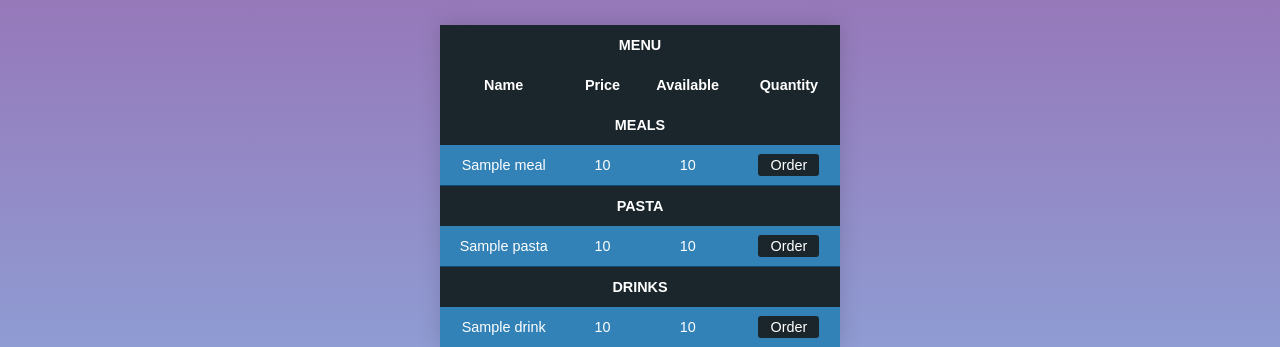
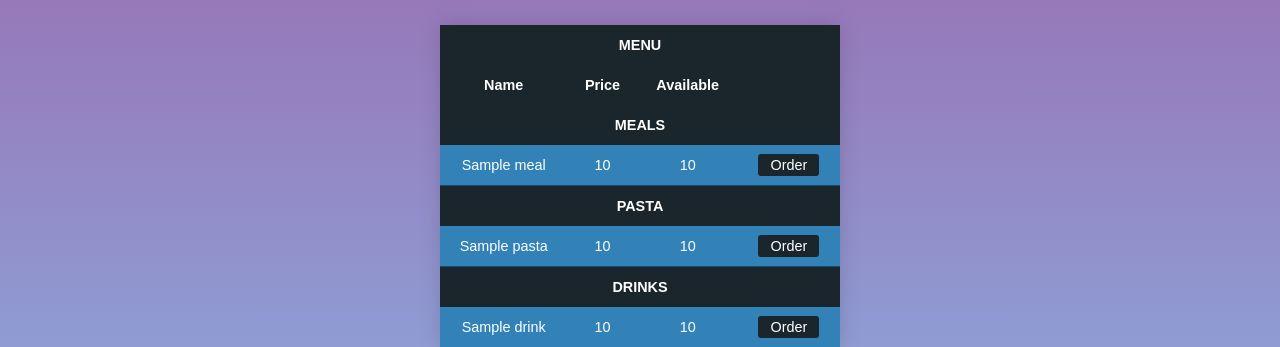
Before and after one commit to llauderes05/SchoolCafeteria, a PHP site: page /costumer.php in a window 1280 px wide. Shown: the top 347 px of the page. Run offline with PHP 8.4, Linux system fonts and the light colour scheme; tables that the repository leaves empty or names only in its code hold one stand-in row (values such as "Sample post").

Commit message:
Llauderes

```diff
--- a/costumer.php
+++ b/costumer.php
@@ -21,7 +21,7 @@
                 <th>Name</th>
                 <th>Price</th>
                 <th>Available</th>
-                <th>Quantity</th>
+                <th> </th>
             </tr>
 
             <tr>
--- a/style/admin.css
+++ b/style/admin.css
@@ -204,7 +204,7 @@
 }
 .a{
     text-align: center;
-    background-color: rgb(21, 146, 204);
+    background-color: #1B262C;
     border: none;
     border-radius: 3px;
     color: white;
```
